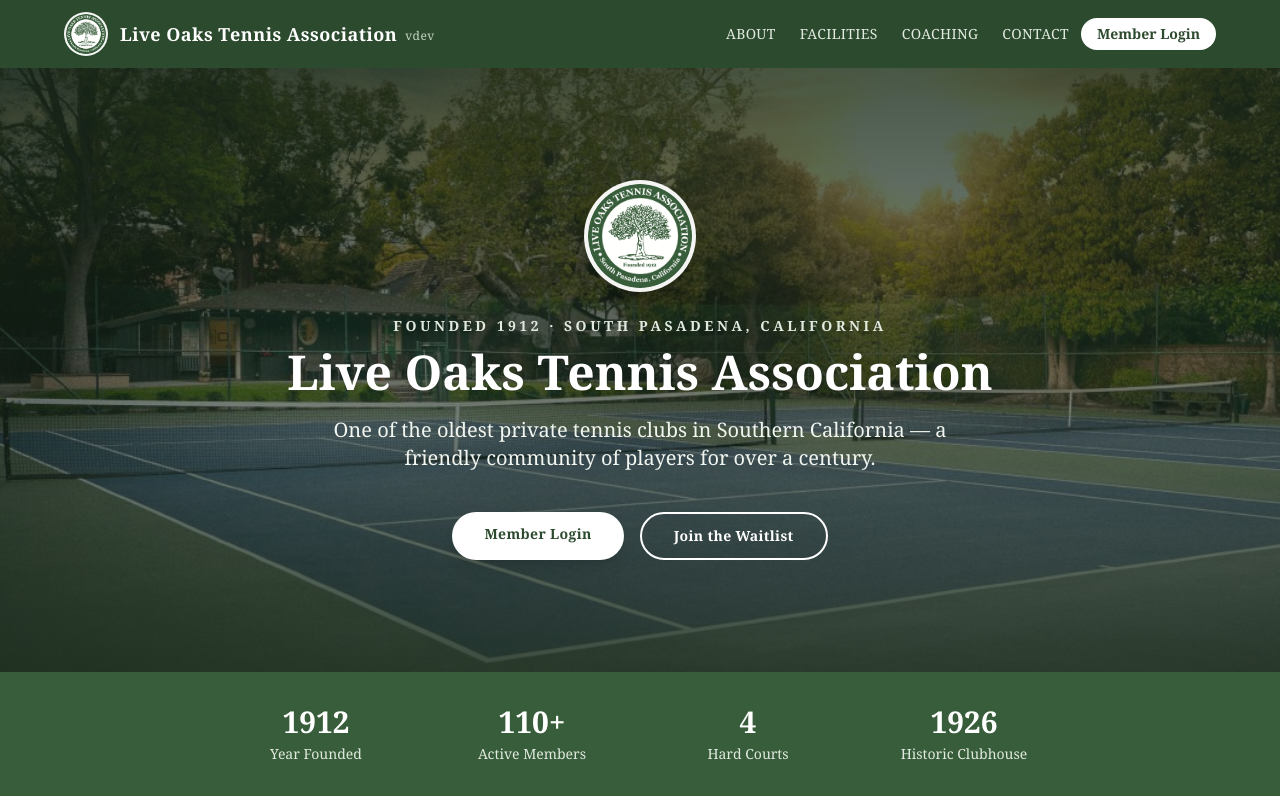
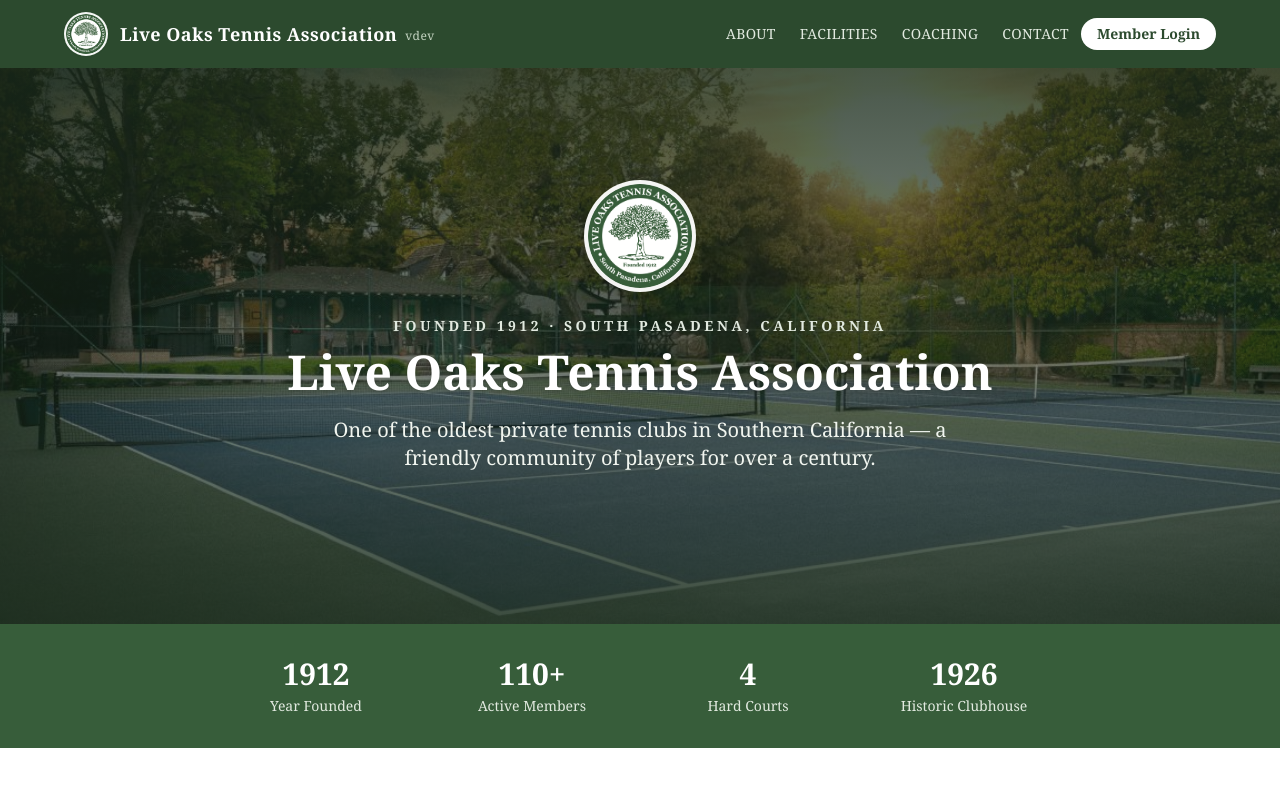
Before and after one commit to greggolang/liveoaks, a React (Vite) app in the folder frontend/: page / in a window 1280 px wide. Shown: the top 800 px of the page. Built offline with nearby package versions, Linux system fonts and the light colour scheme; no server answers.

Commit message:
remove Member Login and Join the Waitlist buttons from home page hero

```diff
--- a/frontend/src/pages/Home.tsx
+++ b/frontend/src/pages/Home.tsx
@@ -49,16 +49,6 @@
             One of the oldest private tennis clubs in Southern California — a friendly
             community of players for over a century.
           </p>
-          <div className="flex gap-4 justify-center flex-wrap">
-            <Link to="/login"
-              className="bg-white text-lota-700 font-bold px-8 py-3 rounded-full hover:bg-lota-50 transition shadow-lg text-sm tracking-wide">
-              Member Login
-            </Link>
-            <Link to="/waitlist"
-              className="border-2 border-white text-white font-bold px-8 py-3 rounded-full hover:bg-white hover:text-lota-700 transition text-sm tracking-wide">
-              Join the Waitlist
-            </Link>
-          </div>
         </div>
       </header>
 
```
